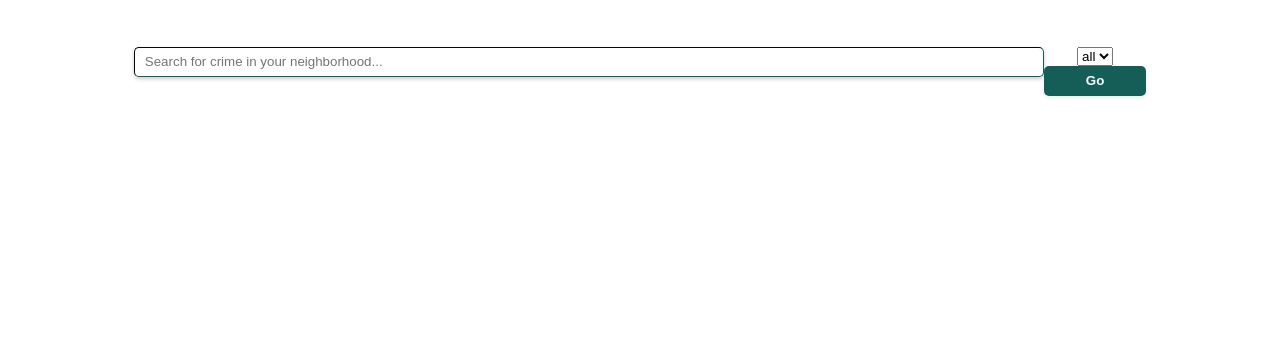
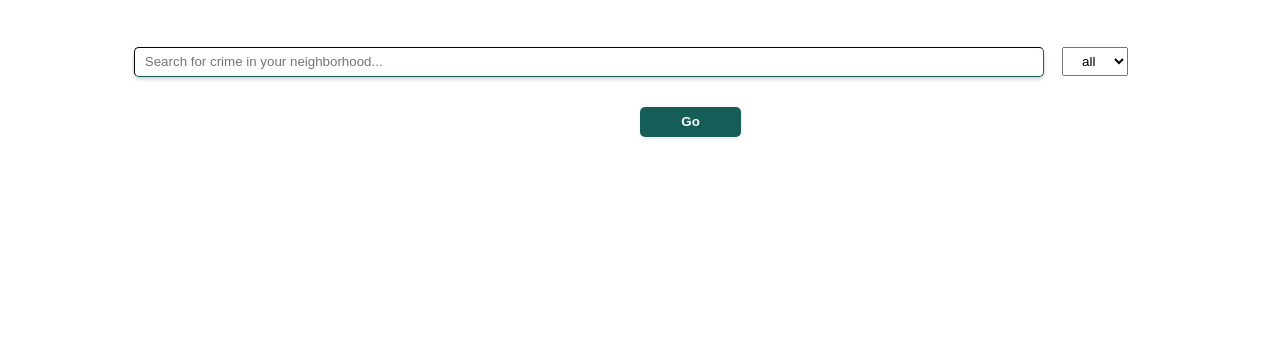
Before and after one commit to vivthai/PGcrimes, a website: page public/index.html in a window 1280 px wide. Shown: the part 451-800 px from the top of the page. Drawn offline with Linux system fonts and the light colour scheme; no server answers.

Commit message:
Update style.css

```diff
--- a/public/css/style.css
+++ b/public/css/style.css
@@ -131,8 +131,20 @@ color:white
     text-align: center;
     margin-top: 50px;
 
+}
 
+#crimes{
+  padding: 5px;
+  padding-left: 15px;
+  padding-right: 15px;
+  margin-bottom: 3%;
 }
+
+#btngo{
+  margin-left: 50%;
+  margin-right: 50%;
+}
+
 
 #searchin{
     float: left;
```
